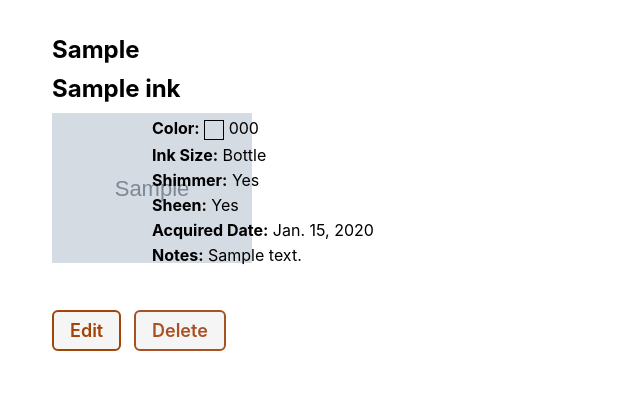
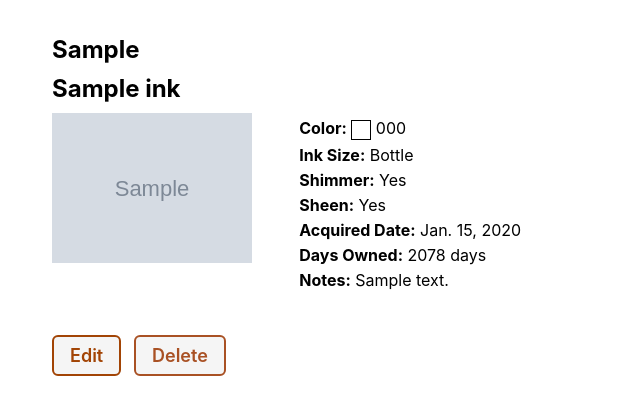
Before and after one commit to ssmlee10/pen-and-paper, a Django app: page /inks/1/ in a window 1280 px wide. Shown: the part 55-470 px from the top of the page, without its empty margins (0-640 px from the left). Run offline with Django 5.2, Linux system fonts and the light colour scheme; a user stored in the database is signed in; tables that the repository leaves empty hold one stand-in row (values such as "Sample post"); grey boxes marked "Sample" are stand-in pictures.

Commit message:
show how long ink has been owned

```diff
--- a/main_app/models.py
+++ b/main_app/models.py
@@ -1,6 +1,7 @@
 from django.db import models
 from django.urls import reverse
 from django.contrib.auth.models import User
+from django.utils import timezone
 
 NIB_SIZE = (
   ('EF', 'Extra Fine'),
@@ -44,7 +45,7 @@ class Ink(models.Model):
     choices=SIZE,
     default=SIZE[0][0]
   )
-  acquired_date = models.DateField('Acquired Date')
+  acquired_date = models.DateField('Acquired Date', default=timezone.now)
   hex_code = models.CharField(max_length=7, default="#000000")
   swatch_img = models.ImageField(upload_to="swatches/", blank=True, null=True)
   notes = models.TextField(blank=True, null=True)
@@ -60,6 +61,9 @@ class Ink(models.Model):
 
   def get_absolute_url(self):
     return reverse('ink-detail', kwargs={'ink_id': self.id})
+
+  def days_owned(self):
+    return (timezone.now().date() - self.acquired_date).days
 
 
 class Pen(models.Model):
--- a/main_app/static/css/inks/ink-detail.css
+++ b/main_app/static/css/inks/ink-detail.css
@@ -43,7 +43,8 @@
 
 .inkDescrip {
   display: grid;
-  grid-template-columns: 100px 1fr;
+  grid-template-columns: 2fr 3fr;
+  max-width: 618px;
 }
 
 span {
--- a/main_app/templates/main_app/ink_detail.html
+++ b/main_app/templates/main_app/ink_detail.html
@@ -42,6 +42,8 @@
 </p>
     <p><strong>Acquired Date:</strong> {{ ink.acquired_date }}</p>
 
+    <p><strong>Days Owned:</strong> {{ ink.days_owned }} days</p>
+
     {% if ink.notes %}
     <p><strong>Notes:</strong> {{ ink.notes }}</p>
     {% else %}
```
